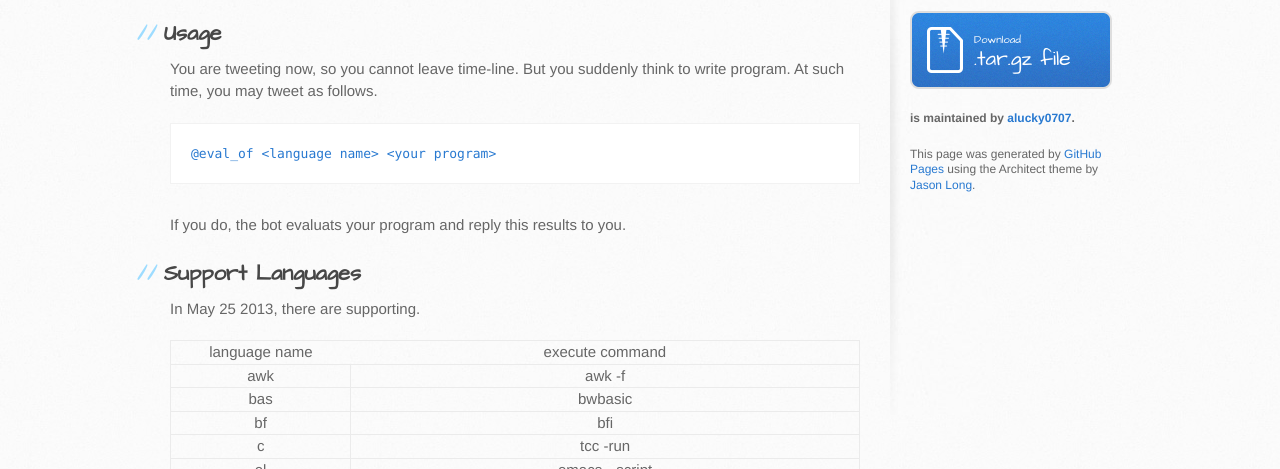
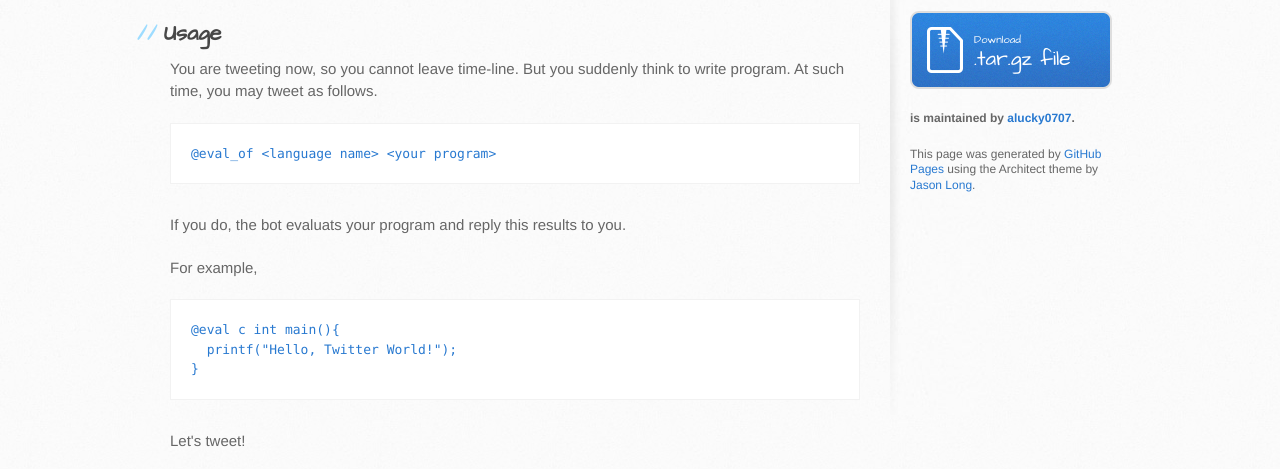
Before and after one commit to alucky0707/Eval-on-TL, a plain HTML site: page index.html in a window 1280 px wide. Shown: the part 321-790 px from the top of the page. Drawn offline with Linux system fonts and the light colour scheme.

```diff
--- a/index.html
+++ b/index.html
@@ -40,6 +40,15 @@
 </code></pre>
 
 <p>If you do, the bot evaluats your program and reply this results to you.</p>
+
+<p>For example,</p>
+
+<pre><code>@eval c int main(){
+  printf("Hello, Twitter World!");
+}
+</code></pre>
+
+<p>Let's tweet!</p>
 
 <h2>Support Languages</h2>
 
```
Also changed, not shown: params.json (+1 -1 lines).
